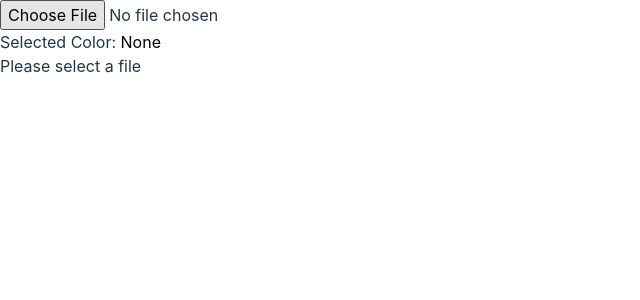
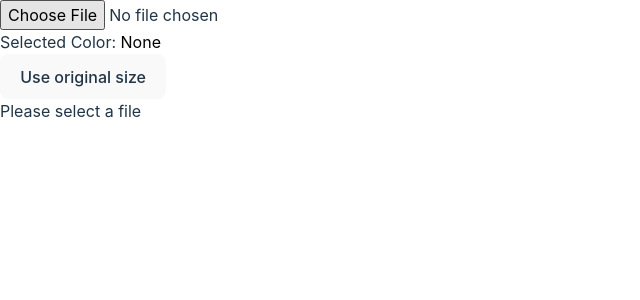
Before and after one commit to markusschmitz53/color-dropper-demo, a React (Vite) app: page / in a window 1280 px wide. Shown: the top 300 px of the page, without its empty margins (0-640 px from the left). Built offline with nearby package versions, Linux system fonts and the light colour scheme.

Commit message:
feature: allow displaying image in original size

```diff
--- a/src/components/Header.tsx
+++ b/src/components/Header.tsx
@@ -3,6 +3,8 @@ import { ChangeEvent } from 'react'
 interface HeaderProps {
   onImageSelect: (image: string) => void
   pickedColorValue: string | null
+  isContained: boolean
+  toggleContain: () => void
 }
 
 const ALLOWED_MIME_TYPE_PREFIX = 'image/'
@@ -12,6 +14,8 @@ const FALLBACK_COLOR_LABEL = 'None'
 export default function Header({
   onImageSelect,
   pickedColorValue,
+  isContained,
+  toggleContain,
 }: Readonly<HeaderProps>) {
   const handleImageUpload = (event: ChangeEvent<HTMLInputElement>) => {
     const file = event.target.files?.[0]
@@ -33,14 +37,15 @@ export default function Header({
   }
 
   return (
-    <header className="bg-white p-4 shadow-md">
+    <header className="fixed z-50 w-full h-[75px] bg-white p-4 shadow-md">
+      <div className="flex items-center space-x-4">
         <input
           id="file-upload"
           type="file"
           accept="image/*"
           onChange={handleImageUpload}
         />
-      <p className="text-sm">
+        <p className="text-sm flex-grow">
           Selected Color:{' '}
           <span
             className="font-semibold"
@@ -49,6 +54,13 @@ export default function Header({
             {pickedColorValue ?? FALLBACK_COLOR_LABEL}
           </span>
         </p>
+        <button
+          onClick={toggleContain}
+          className="bg-blue-500 text-white px-4 py-2 rounded"
+        >
+          {isContained ? 'Use original size' : 'Contain image in Viewport'}
+        </button>
+      </div>
     </header>
   )
 }
--- a/src/features/editor/components/Editor.tsx
+++ b/src/features/editor/components/Editor.tsx
@@ -5,15 +5,19 @@ import { useState } from 'react'
 export default function Editor() {
   const [selectedColor, setSelectedColor] = useState<string | null>(null)
   const [imageData, setImageData] = useState<string | null>(null)
+  const [isContained, setIsContained] = useState<boolean>(true)
 
   return (
     <main className="bg-gray-200 min-h-screen flex flex-col">
       <Header
         onImageSelect={(image) => setImageData(image)}
+        isContained={isContained}
+        toggleContain={() => setIsContained((prev) => !prev)}
         pickedColorValue={selectedColor}
       />
       <ImageCanvas
         imageData={imageData}
+        isContained={isContained}
         onColorPick={(color) => setSelectedColor(color)}
       />
     </main>
--- a/src/features/editor/components/ImageCanvas.tsx
+++ b/src/features/editor/components/ImageCanvas.tsx
@@ -7,6 +7,7 @@ import { calculateAspectRatioFit, rgbToHex } from '../../../utils/ImageUtils.ts'
 interface ImageCanvasProps {
   imageData: string | null
   onColorPick: (color: string) => void
+  isContained: boolean
 }
 
 const THROTTLE_DELAY = 200
@@ -16,6 +17,7 @@ const CONTAINER_PADDING = 20
 export default function ImageCanvas({
   imageData,
   onColorPick,
+  isContained,
 }: Readonly<ImageCanvasProps>) {
   const [imageElement, setImageElement] = useState<HTMLImageElement | null>(
     null
@@ -37,6 +39,7 @@ export default function ImageCanvas({
       throw new Error('Image dimension assertion failed.')
     }
 
+    if (isContained) {
       const containerWidth = containerRef.current.clientWidth
       const containerHeight = containerRef.current.clientHeight
 
@@ -52,7 +55,13 @@ export default function ImageCanvas({
         width,
         height,
       })
-  }, [imageElement])
+    } else {
+      setCanvasSize({
+        width: imageElement.width,
+        height: imageElement.height,
+      })
+    }
+  }, [isContained, imageElement])
 
   useEffect(() => {
     if (!imageData) return
```
Lines whose indentation alone changed are shown as unchanged.
